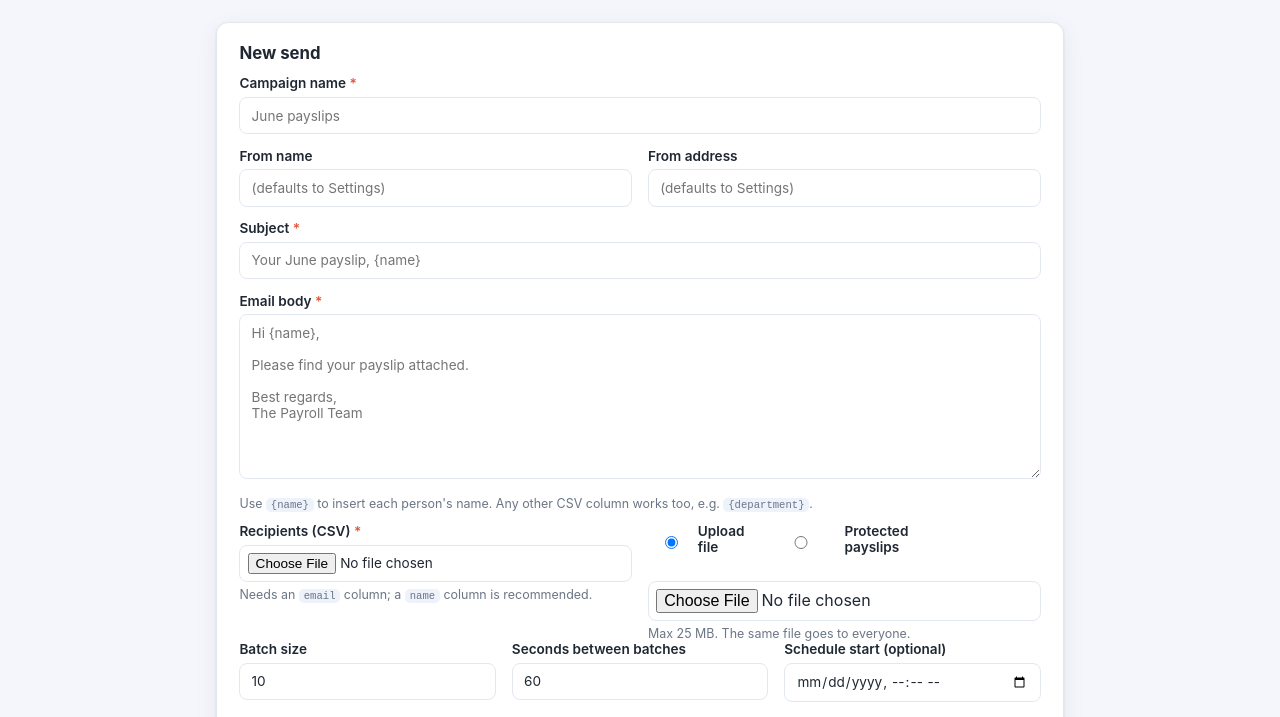
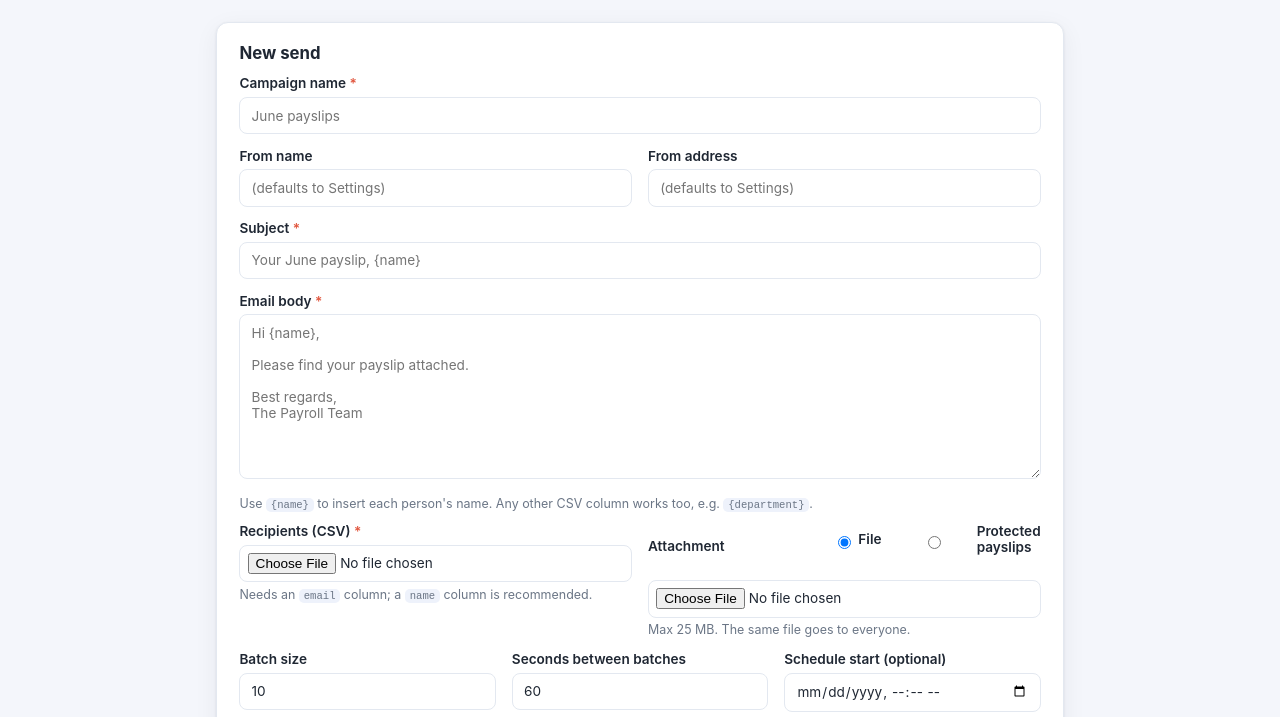
Before and after one commit to CaputoDavide93/Payroll-Mail-Service, a website: page public/index.html in a window 1280 px wide. Shown: the part 77-794 px from the top of the page. Drawn offline with Linux system fonts and the light colour scheme; no server answers.

Commit message:
fix: attachment toggle layout — label header with inline radio buttons

```diff
--- a/public/index.html
+++ b/public/index.html
@@ -210,15 +210,18 @@ The Payroll Team"></textarea>
             <input type="file" name="recipients" id="recipientsFile" accept=".csv,text/csv" required />
             <span class="hint" id="recipientsHint">Needs an <code>email</code> column; a <code>name</code> column is recommended.</span>
           </label>
-          <div>
-            <div style="display:flex;gap:1rem;margin-bottom:.4rem">
-              <label style="display:flex;align-items:center;gap:.3rem;cursor:pointer">
-                <input type="radio" name="attachType" value="file" id="attachTypeFile" checked /> Upload file
-              </label>
-              <label style="display:flex;align-items:center;gap:.3rem;cursor:pointer">
-                <input type="radio" name="attachType" value="payslips" id="attachTypePayslips" /> Protected payslips
-              </label>
-            </div>
+          <label as="div">
+            <span style="display:flex;align-items:center;justify-content:space-between;margin-bottom:.35rem">
+              <span>Attachment</span>
+              <span style="display:flex;gap:.75rem;font-weight:normal;font-size:.85rem">
+                <label style="display:flex;align-items:center;gap:.25rem;cursor:pointer">
+                  <input type="radio" name="attachType" value="file" id="attachTypeFile" checked /> File
+                </label>
+                <label style="display:flex;align-items:center;gap:.25rem;cursor:pointer">
+                  <input type="radio" name="attachType" value="payslips" id="attachTypePayslips" /> Protected payslips
+                </label>
+              </span>
+            </span>
             <div id="attachFileWrap">
               <input type="file" name="attachment" id="attachmentFile" />
               <span class="hint" id="attachmentHint">Max 25 MB. The same file goes to everyone.</span>
@@ -229,7 +232,7 @@ The Payroll Team"></textarea>
               </select>
               <span class="hint">Each recipient gets their own password-protected PDF.</span>
             </div>
-          </div>
+          </label>
         </div>
 
         <div class="grid3">
```
